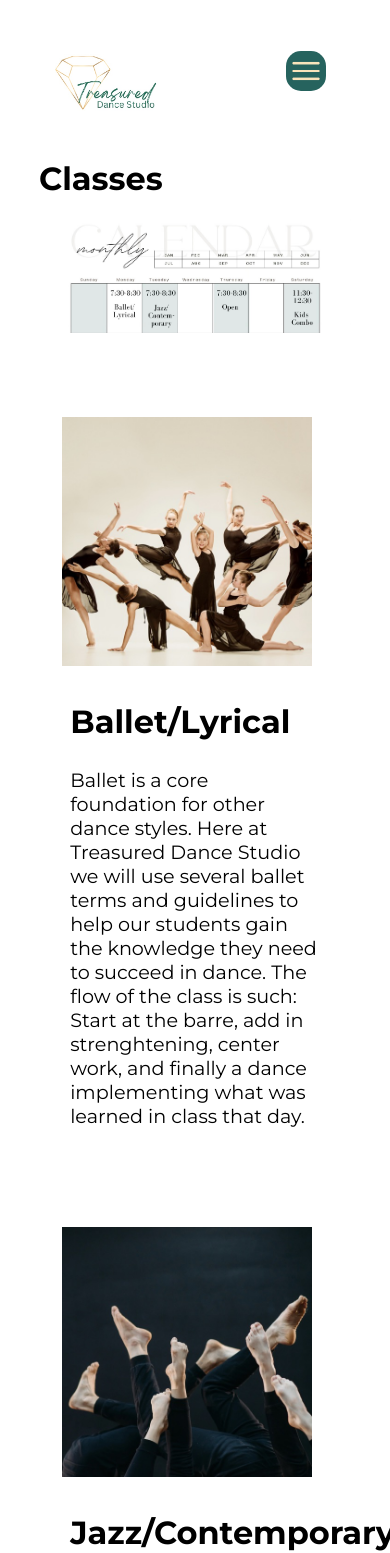
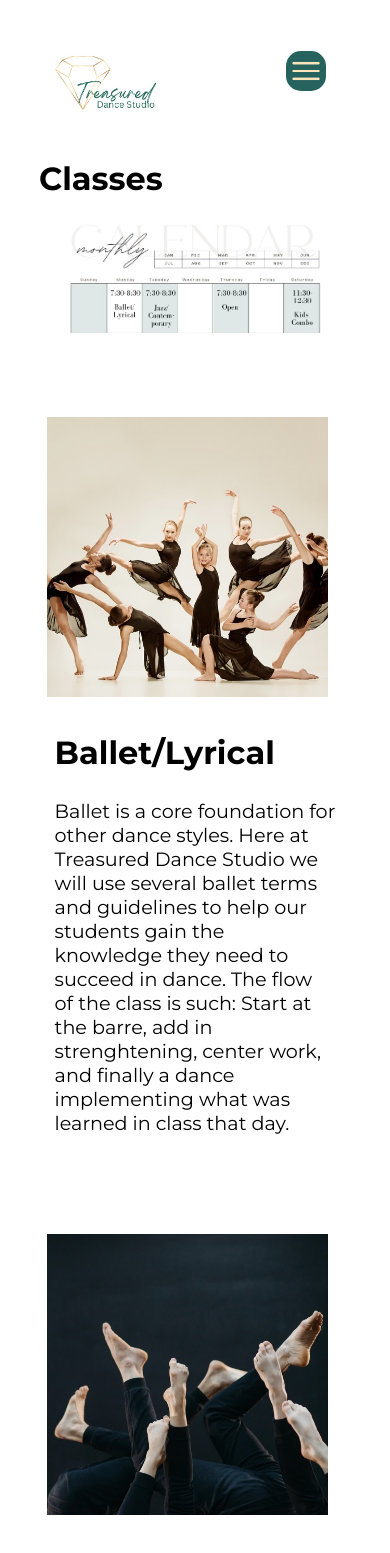
Before and after one commit to joshmcmullin/treasuredDanceStudio, a React (Create React App) app: page /classes in a window 390 px wide. Shown: the top 1553 px of the page. Built offline with nearby package versions, Linux system fonts and the light colour scheme.

Commit message:
Adjust class cards to show properly on mobile. Adjust contact form to send a message upon successful commit.

```diff
--- a/package.json
+++ b/package.json
@@ -1,5 +1,6 @@
 {
   "name": "client",
+  "homepage": "https://treasureddancestudio.com",
   "version": "0.1.0",
   "private": true,
   "dependencies": {
--- a/src/components/Contact.jsx
+++ b/src/components/Contact.jsx
@@ -40,6 +40,7 @@ function Contact() {
             user_email: '',
             user_phone: ''
           })
+          window.alert("Message sent successfully!");
       }, (error) => {
           console.log(error.text);
       });
--- a/src/pages/home.jsx
+++ b/src/pages/home.jsx
@@ -12,6 +12,10 @@ function Home() {
   return (
     <div>
       <h1 className='home-welcome-text'>Welcome to Treasured Dance Studio!</h1>
+      <p className='home-welcome-content'>
+        A premier dance studio located in Meridian, Idaho offering clases for
+        all ages.
+      </p>
       <div className='home-studio-img-div'>
         <img className='home-studio-img'src={StudioFullImg} alt='The studio'></img>
       </div>
--- a/src/styles.css
+++ b/src/styles.css
@@ -174,6 +174,11 @@ body {
 .home-welcome-text {
     text-align: center;
     margin-top: 3rem;
+    margin-bottom: 2rem;
+}
+
+.home-welcome-content {
+    text-align: center;
     margin-bottom: 3rem;
 }
 
@@ -451,7 +456,26 @@ body {
     color: #1B6B53;
 }
 
-@media screen and (max-width: 768px) {
+@media screen and (max-width: 500px) {
+
+    .class-card-sub-div {
+        flex-direction: column;
+        align-items: center;
+        justify-content: center;
+    }
+
+    .class-card-img-div {
+        width: 90%;
+        margin-bottom: 2rem;
+    }
+
+    .class-card-text-div {
+        width: 90%;
+    }
+
+}
+
+@media screen and (min-width: 501px) and (max-width: 768px) {
 
     .class-card-sub-div {
         flex-direction: column;
```
